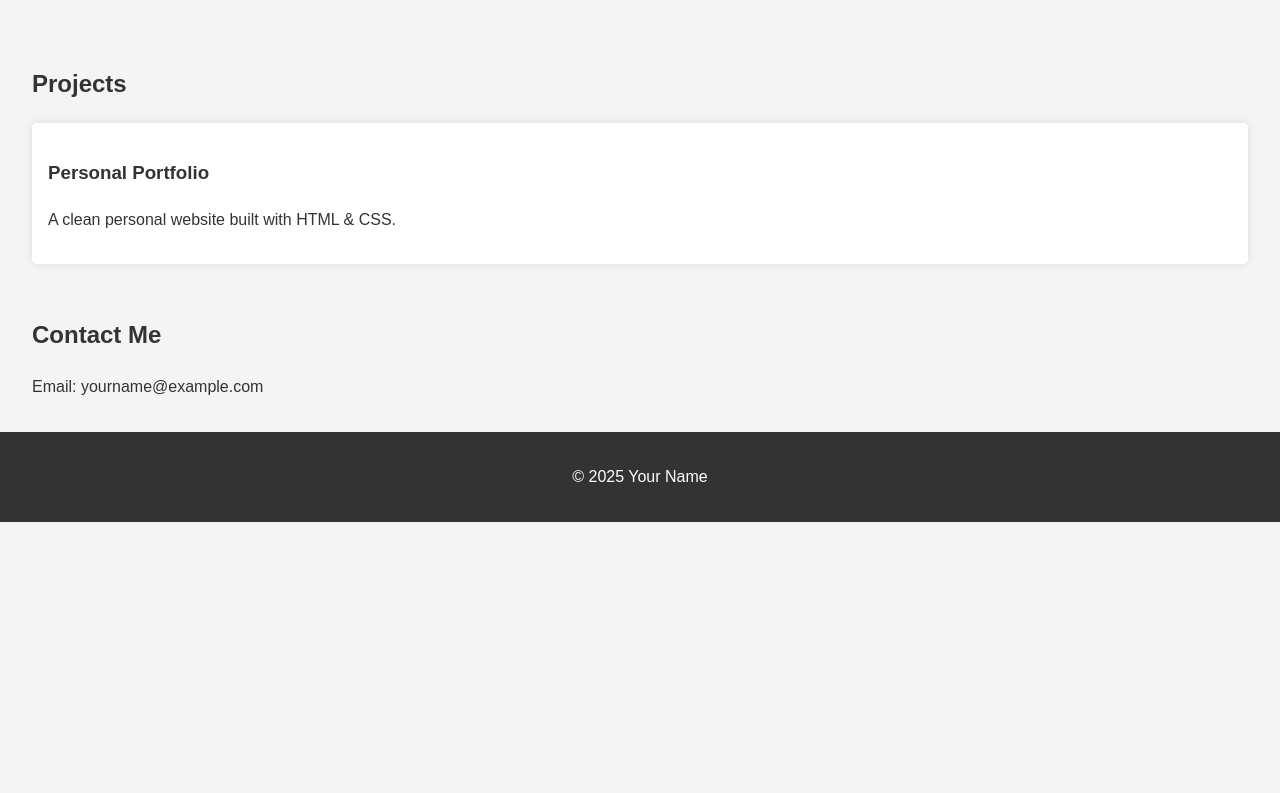
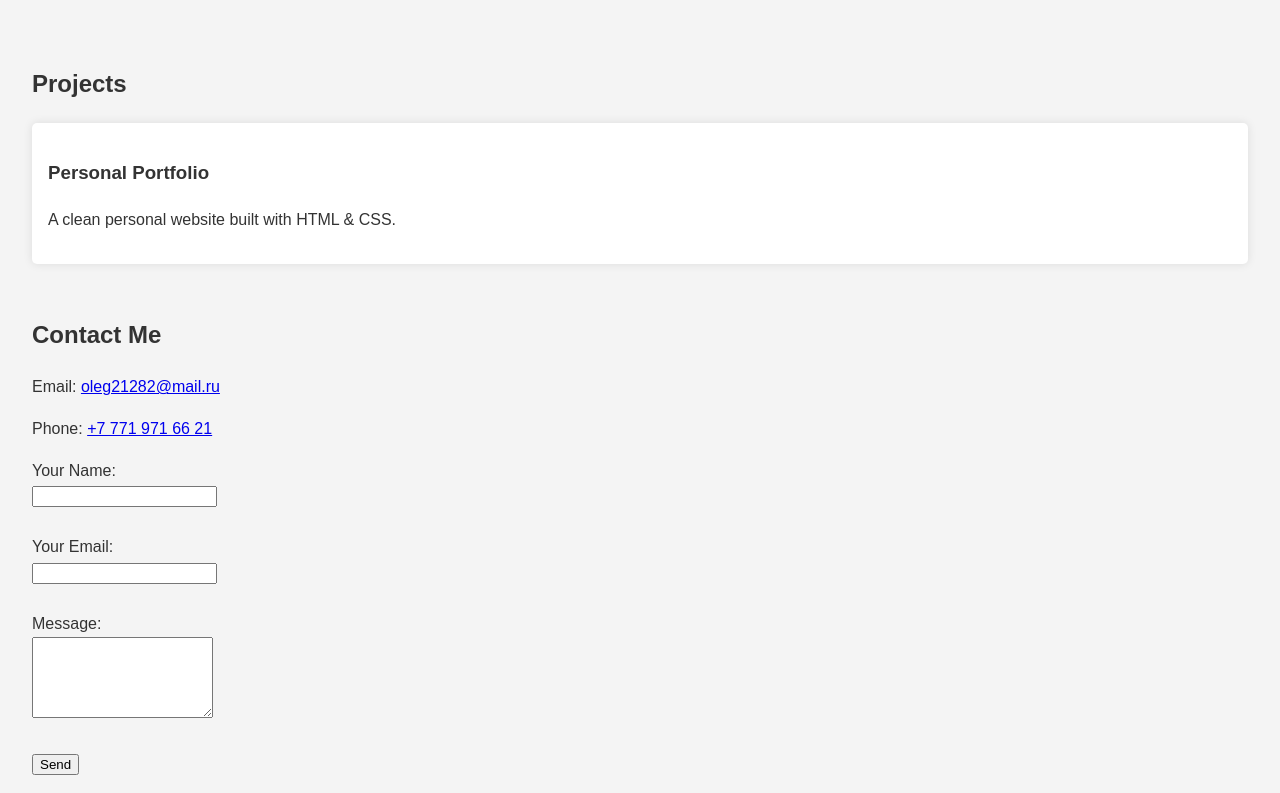
Before and after one commit to Oleg21282/my-portfolio, a plain HTML site: page index.html in a window 1280 px wide. Shown: the part 519-1312 px from the top of the page. Before the commit the page ends 1041 px from the top, so only its background shows below. Drawn offline with Linux system fonts and the light colour scheme.

Commit message:
Update index.html

```diff
--- a/index.html
+++ b/index.html
@@ -36,12 +36,26 @@
   </section>
 
   <section class="contact">
-    <h2>Contact Me</h2>
-    <p>Email: yourname@example.com</p>
-  </section>
+  <h2>Contact Me</h2>
+  <p>Email: <a href="mailto:oleg21282@mail.ru">oleg21282@mail.ru</a></p>
+  <p>Phone: <a href="tel:+77719716621">+7 771 971 66 21</a></p>
 
-  <footer>
-    <p>&copy; 2025 Your Name</p>
-  </footer>
-</body>
-</html>
+  <form action="https://formspree.io/f/yourFormID" method="POST">
+    <label>
+      Your Name:<br>
+      <input type="text" name="name" required>
+    </label><br><br>
+
+    <label>
+      Your Email:<br>
+      <input type="email" name="email" required>
+    </label><br><br>
+
+    <label>
+      Message:<br>
+      <textarea name="message" rows="5" required></textarea>
+    </label><br><br>
+
+    <button type="submit">Send</button>
+  </form>
+</section>
```
